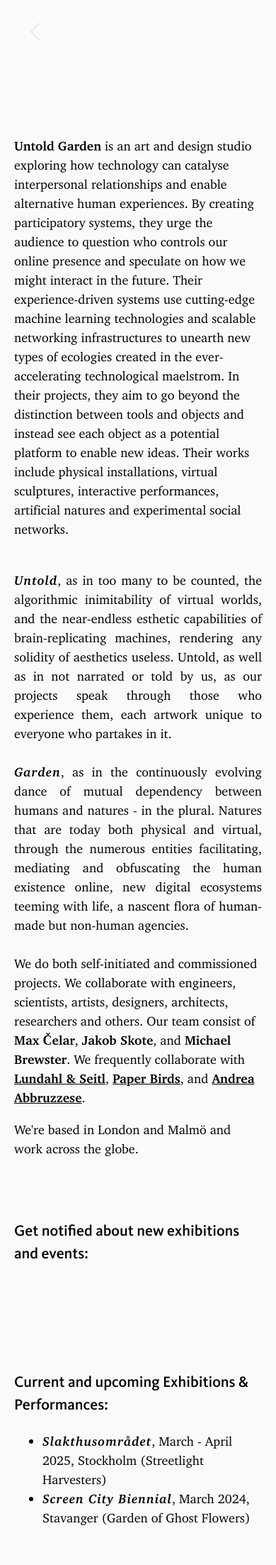
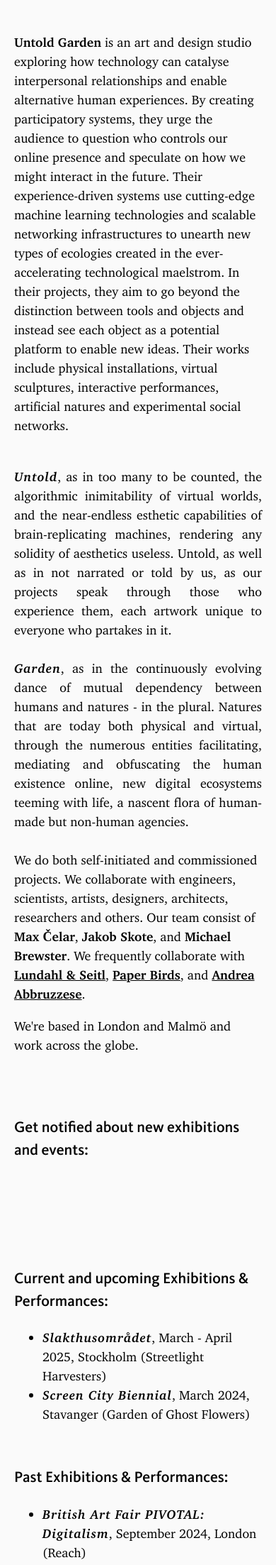
Before and after one commit to untoldgarden/website, a Jekyll site: the page built from about-us.md, in a window 390 px wide. Shown: the top 2205 px of the page at 71% size. Built offline with Jekyll 4.4.1, drawn with Linux system fonts in a browser that asks for light colours.

Commit message:
Add mobile-specific styles to about-us layout
Introduces a media query for screens up to 768px wide, hiding the back button and icons container, and adjusting padding and margins for improved mobile responsiveness.

```diff
--- a/_layouts/about-us.html
+++ b/_layouts/about-us.html
@@ -50,6 +50,34 @@
 
     .row .column {
       width: 100%;
+    }
+  }
+
+  @media (max-width: 768px) {
+    #backButton {
+      display: none !important;
+      height: 0 !important;
+      margin: 0 !important;
+      padding: 0 !important;
+    }
+
+    #icons-container {
+      display: none !important;
+      height: 0 !important;
+      margin: 0 !important;
+      padding: 0 !important;
+    }
+
+    html, body {
+      height: auto !important;
+      min-height: auto !important;
+      padding: 0 !important;
+      margin: 0 !important;
+    }
+
+    .container {
+      padding-top: 1.5rem !important;
+      margin-top: 0 !important;
     }
   }
 </style>
```
